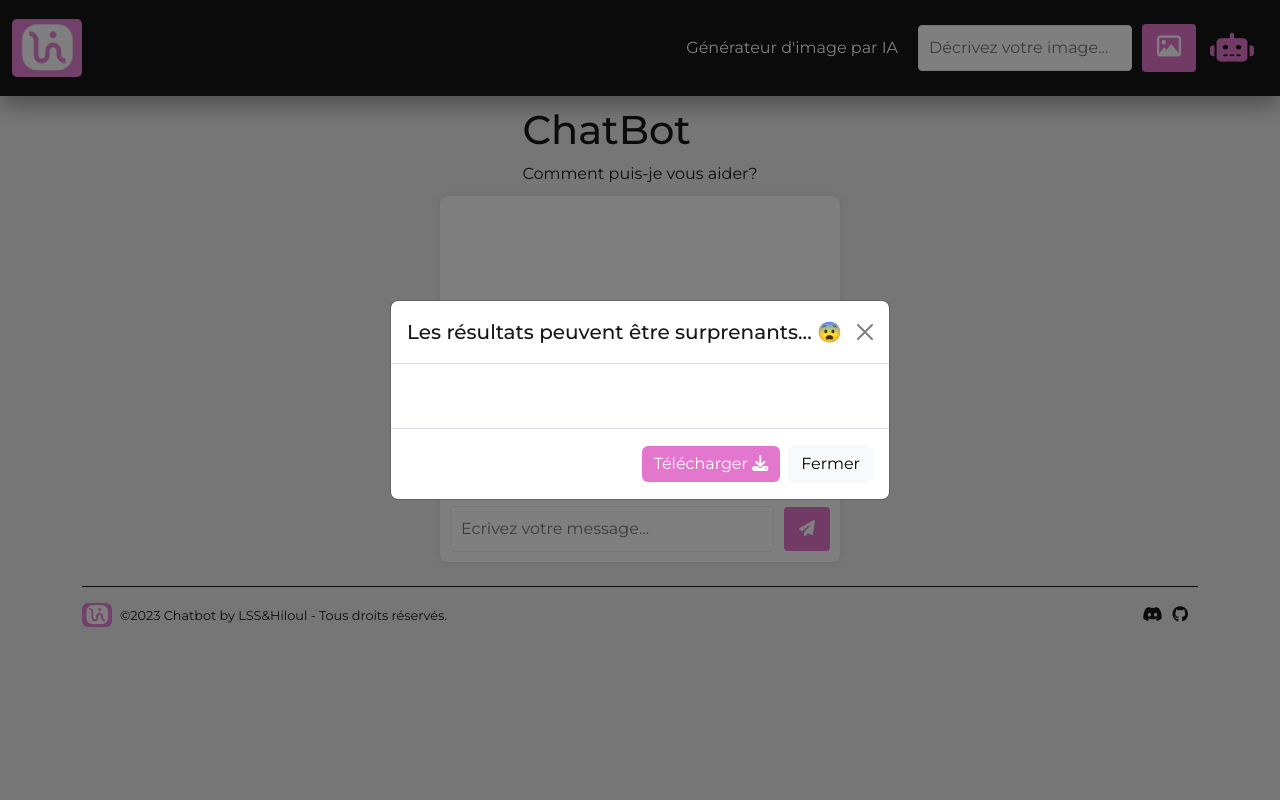
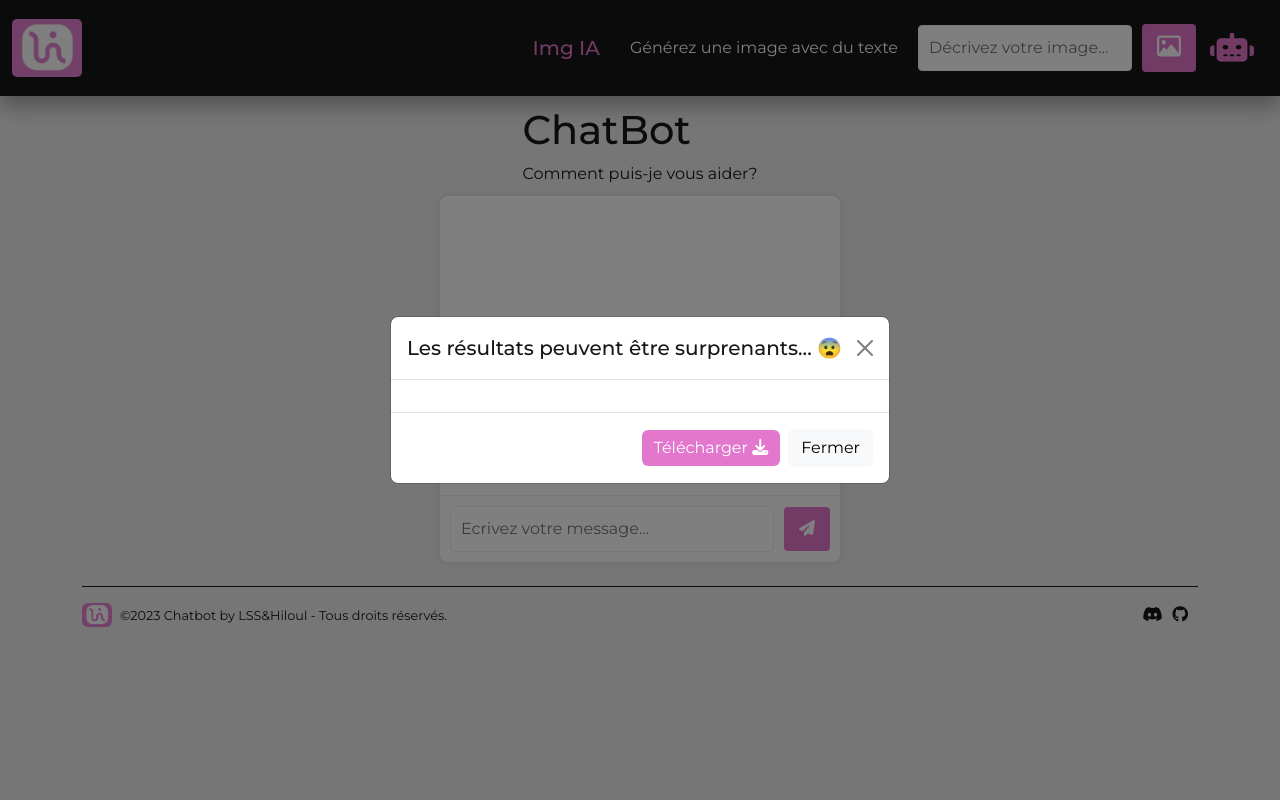
Before and after one commit to LSS-commits/chatbot, a Flask app: page /chatbot in a window 1280 px wide, after a click that opens the changed part. Run offline with Flask 3, Linux system fonts and the light colour scheme.

Commit message:
ajout générateur d'images, validation en cours

```diff
--- a/static/css/responsive.css
+++ b/static/css/responsive.css
@@ -2,12 +2,13 @@
 
 @media screen and (max-width: 991px) {
     /* navbar : formulaire du générateur d'images en colonne */
-    .input-area-img {
+    .navbar .input-area-img {
         flex-direction: column;
     }
-    .input-area-img span,
-    .input-area-img input,
-    .input-area-img button {
+    .navbar .input-area-img h5,
+    .navbar .input-area-img span,
+    .navbar .input-area-img input,
+    .navbar .input-area-img button {
         margin: 10px 0;
     }
 }
--- a/static/css/styles.css
+++ b/static/css/styles.css
@@ -92,10 +92,14 @@ a {
     display: flex;
     align-items: center;
 }
+.navbar .input-area-img h5 {
+    color: var(--secondary-color);
+    margin: 0 20px 0 10px
+}
 .navbar .input-area-img span {
     color: #fff;
     font-size: 1rem;
-    margin: 0 20px;
+    margin: 0 20px 0 10px
 }
 .navbar .input-area-img input {
     flex-grow: 1;
--- a/static/js/images_api.js
+++ b/static/js/images_api.js
@@ -0,0 +1,77 @@
+/* Pour gérer le traitement des données envoyées et reçues du chatbot */
+function sendMessageImg() {
+
+    // pour récupérer l'entrée utilisateur
+    const message = document.getElementById('userInputImg').value;
+    const responseArea = document.getElementById('modalBody');
+    const imgArea = document.getElementById('modalBodyImg');
+
+    // pour afficher les erreurs
+    const errorUser = document.getElementById('errorUser');
+    const errorAPI = document.getElementById('errorAPI');
+
+    // vider le champ utilisateur
+    document.getElementById('userInput').value = '';
+
+    // réinitialiser les containers d'erreurs
+    errorUser.classList.remove('show-error');
+    errorUser.innerHTML = '';
+    errorAPI.classList.remove('show-error');
+    errorAPI.innerHTML = '';
+
+
+    /* si le message envoyé n'est pas vide ou ne contient pas que des espaces (\s => espaces, tabs, new lines) */
+    if (message.length > 0 && !message.replace(/\s/g, '').length == 0) {
+        // afficher la requête envoyée
+        responseArea.innerHTML += '<p><strong>Vous :</strong> ' + message + '</p>';
+    }
+
+    /* envoyer les données du formulaire à la route Flask */
+    fetch('/postDataChatbot', {
+        method: 'POST',
+        headers: {
+            'Content-Type': 'application/json'
+        },
+        body: JSON.stringify({ message: message })
+    })
+
+    /* récupérer la réponse de l'API depuis l'endpoint et mettre à jour le HTML avec les résultats */
+    .then(response => response.json())
+    .then(data => {
+        // affichage en fonction de la réponse de l'API
+        if (data.message === "Message utilisateur vide") {
+            // message envoyé était vide
+            errorUser.classList.add('show-error');
+            errorUser.innerHTML = "<span>Veuillez remplir le champ</span>";
+        }else if(data.message === "Erreur API"){
+            // erreur API
+            errorAPI.classList.add('show-error');
+            errorAPI.innerHTML = "<span>Une erreur s'est produite. Veuillez réessayer plus tard.</span>";
+        }else{
+            // réponse OK
+            responseArea.innerHTML += '<p><strong>Chatbot :</strong> ' + data.message + '</p>';
+        }
+    });
+}
+
+/* Pour envoyer le message, clic sur le bouton ou presser la touche Entrée du clavier */
+const sendButton = document.getElementById("sendButton");
+const userInput = document.getElementById("userInput");
+
+function handleEvent(e){
+    // si l'événement est un clic
+    if(e.type === "click"){
+        sendMessage();
+    }
+    // si l'utilisateur presse la touche Entrée du clavier
+    if(e.keyCode === 13){
+        sendMessage();
+    }
+}
+
+if (sendButton) {
+    sendButton.addEventListener("click", handleEvent);
+}
+if (userInput) {
+    userInput.addEventListener("keyup", handleEvent);
+}
--- a/static/js/webcomponents.js
+++ b/static/js/webcomponents.js
@@ -10,8 +10,9 @@ class MyModal extends HTMLElement {
                             <h1 class="modal-title fs-5" id="exampleModalLabel">Les résultats peuvent être surprenants... 😨</h1>
                             <button type="button" class="btn-close" data-bs-dismiss="modal" aria-label="Close"></button>
                         </div>
-                        <div class="modal-body" id="modalBodyJoke"></div>
-                        <div class="modal-body" id="modalBodyAdvice"></div>
+                        <div class="modal-body" id="modalBody">
+                            <div class="modal-body-text" id="modalBodyImg"></div>
+                        </div>
                         <div class="modal-footer">
                             <button type="button" class="btn btn-primary">Télécharger <i class="fa-solid fa-download" aria-hidden="true"></i></button>
                             <button type="button" class="btn btn-light" data-bs-dismiss="modal">Fermer</button>
@@ -42,7 +43,8 @@ class MyNav extends HTMLElement {
                             <ul class="navbar-nav ms-auto mb-2 mb-lg-0 text-center">
                                 <li class="input-area-img">
                                     <!-- Formulaire du générateur d'images -->
-                                    <span>Générateur d'image par IA</span>
+                                    <h5>Img IA</h5>
+                                    <span>Générez une image avec du texte</span>
                                     <input type="text" id="userInputImg" placeholder="Décrivez votre image..." maxlength="60" required>
                                     <!-- Bouton d'envoi et de la modale -->
                                     <button id="sendButtonImg" data-bs-toggle="modal" data-bs-target="#exampleModal"><i class="fa-regular fa-image" aria-hidden="true"></i></button>
--- a/templates/chatbot.html
+++ b/templates/chatbot.html
@@ -65,7 +65,6 @@
     <script src="../static/js/webcomponents.js"></script>
     <script src="../static/js/chatbot_api.js"></script>
     <script src="../static/js/images_api.js"></script>
-    <script src="../static/js/misc_api.js"></script>
 </body>
 
 </html>
```
